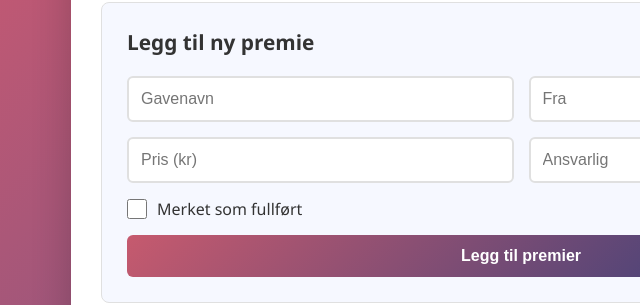
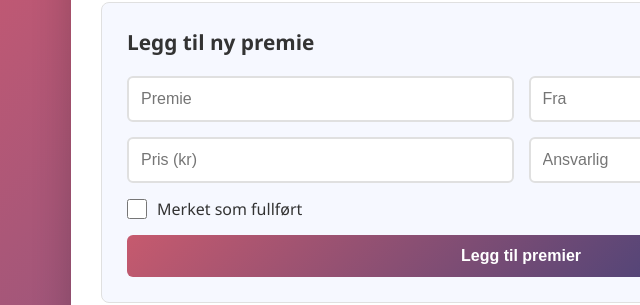
Before and after one commit to runekass/gift-manager, a website: page gift-manager/index.html in a window 1280 px wide. Shown: the part 197-502 px from the top of the page, 119-759 px from the left. Drawn offline with Linux system fonts and the light colour scheme; no server answers.

Commit message:
Changed from gaver til premier

```diff
--- a/gift-manager/index.html
+++ b/gift-manager/index.html
@@ -576,7 +576,7 @@
             <div class="form-section">
                 <h2>Legg til ny premie</h2>
                 <div class="form-group">
-                    <input type="text" id="gift_name" placeholder="Gavenavn" required>
+                    <input type="text" id="gift_name" placeholder="Premie" required>
                     <input type="text" id="giver" placeholder="Fra" required>
                 </div>
                 <div class="form-group">
```
